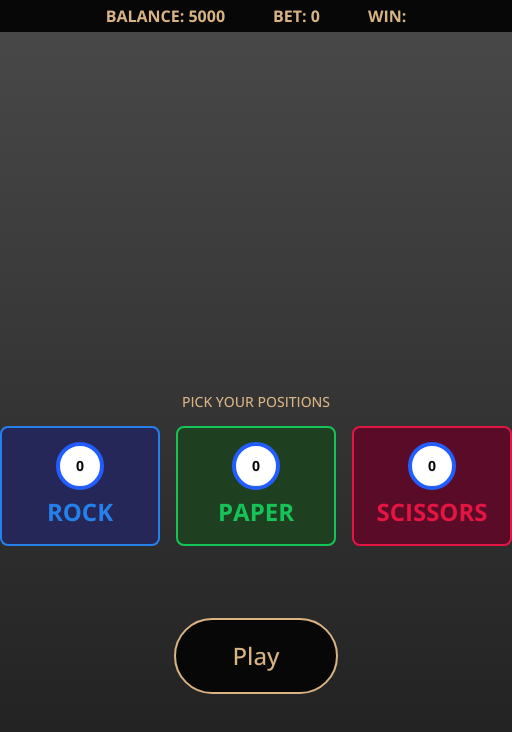
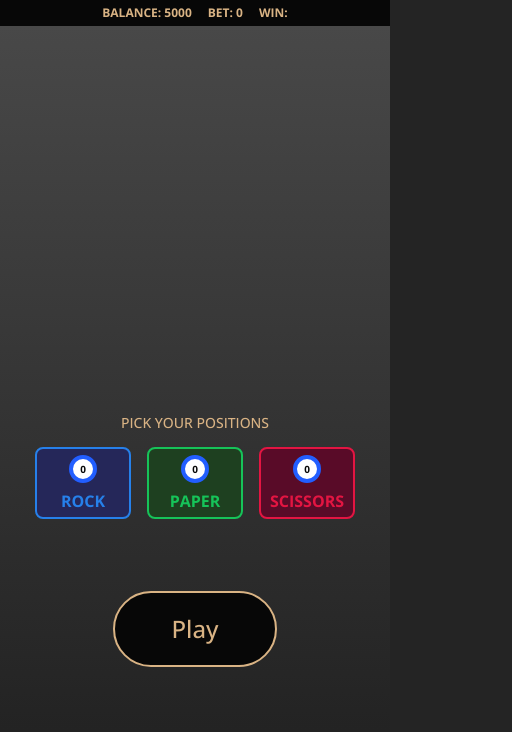
Before and after one commit to tkazbekov/rps-yolo, a React (Vite) app: page / in a window 390 px wide. Shown: the top 732 px of the page, 512 px wide, since content can reach past the window. Built offline with nearby package versions, Linux system fonts and the light colour scheme.

Commit message:
add responsive styles for header and wager button components

```diff
--- a/src/App.css
+++ b/src/App.css
@@ -17,4 +17,6 @@
   justify-content: center;
   align-items: center;
   background: linear-gradient(180deg, var(--color-bg-start) 0%, var(--color-bg-end) 100%);
+
+  container-type: inline-size;
 }
--- a/src/components/Header/Header.css
+++ b/src/components/Header/Header.css
@@ -26,3 +26,14 @@
 .stat-value {
   color: var(--color-value);
 }
+
+@media screen and (max-width: 32.5rem) {
+  .game-stats {
+    gap: 1rem;
+  }
+
+  .game-stat {
+    font-size: 0.75rem;
+  }
+
+}
--- a/src/components/WagerButton/WagerButton.css
+++ b/src/components/WagerButton/WagerButton.css
@@ -76,3 +76,49 @@
   line-height: 0.75rem;
   text-align: center;
 }
+
+@container (width < 32.5rem) {
+  .wager-button {
+    width: 8rem;
+    height: 6rem;
+    font-size: 1.25rem;
+  }
+
+  .button-badge-container {
+    height: 2.5rem;
+  }
+
+  .button-badge {
+    min-width: 1.5rem;
+    min-height: 1.5rem;
+    padding: 0.125rem;
+  }
+
+  .badge-content {
+    font-size: 0.75rem;
+    line-height: 0.625rem;
+  }
+}
+
+@container (width < 25rem) {
+  .wager-button {
+    width: 6rem;
+    height: 4.5rem;
+    font-size: 1rem;
+  }
+
+  .button-badge-container {
+    height: 2rem;
+  }
+
+  .button-badge {
+    min-width: 1rem;
+    min-height: 1rem;
+    padding: 0.125rem;
+  }
+
+  .badge-content {
+    font-size: 0.625rem;
+    line-height: 0.5rem;
+  }
+}
```
